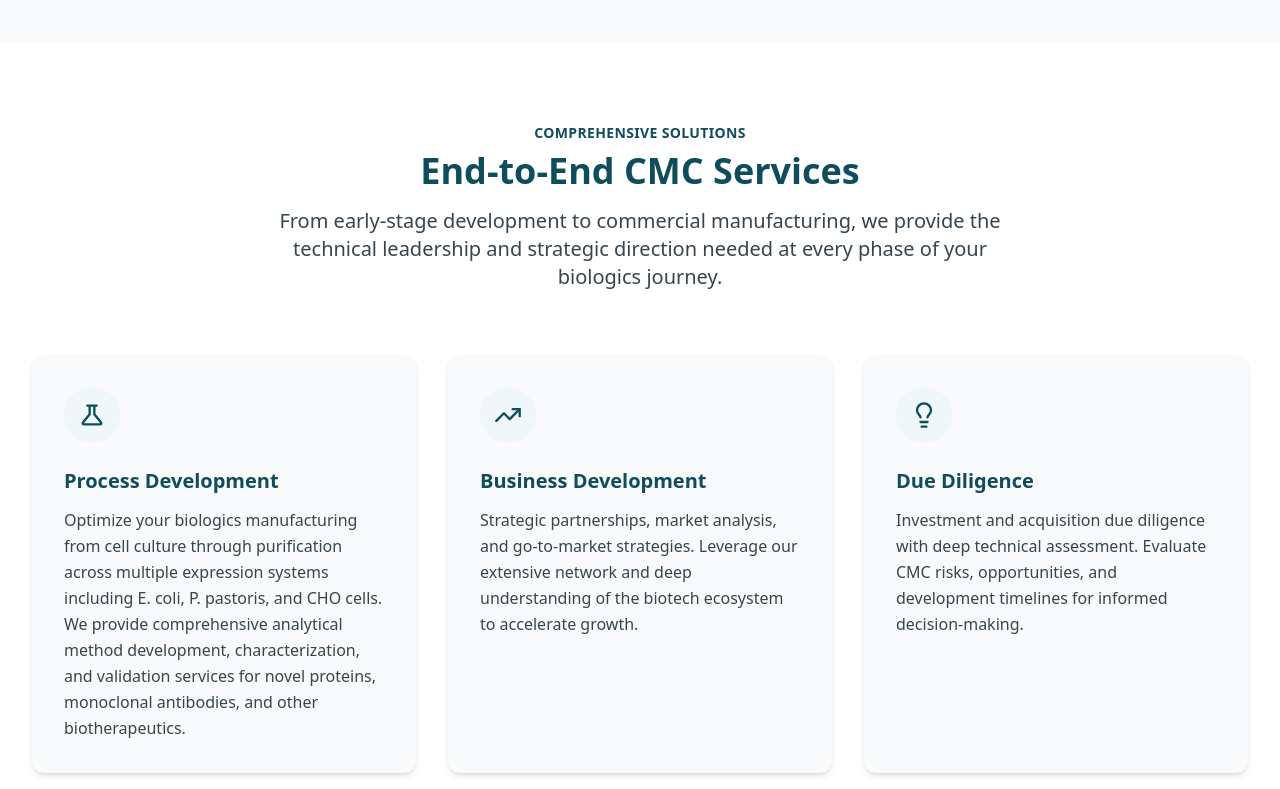
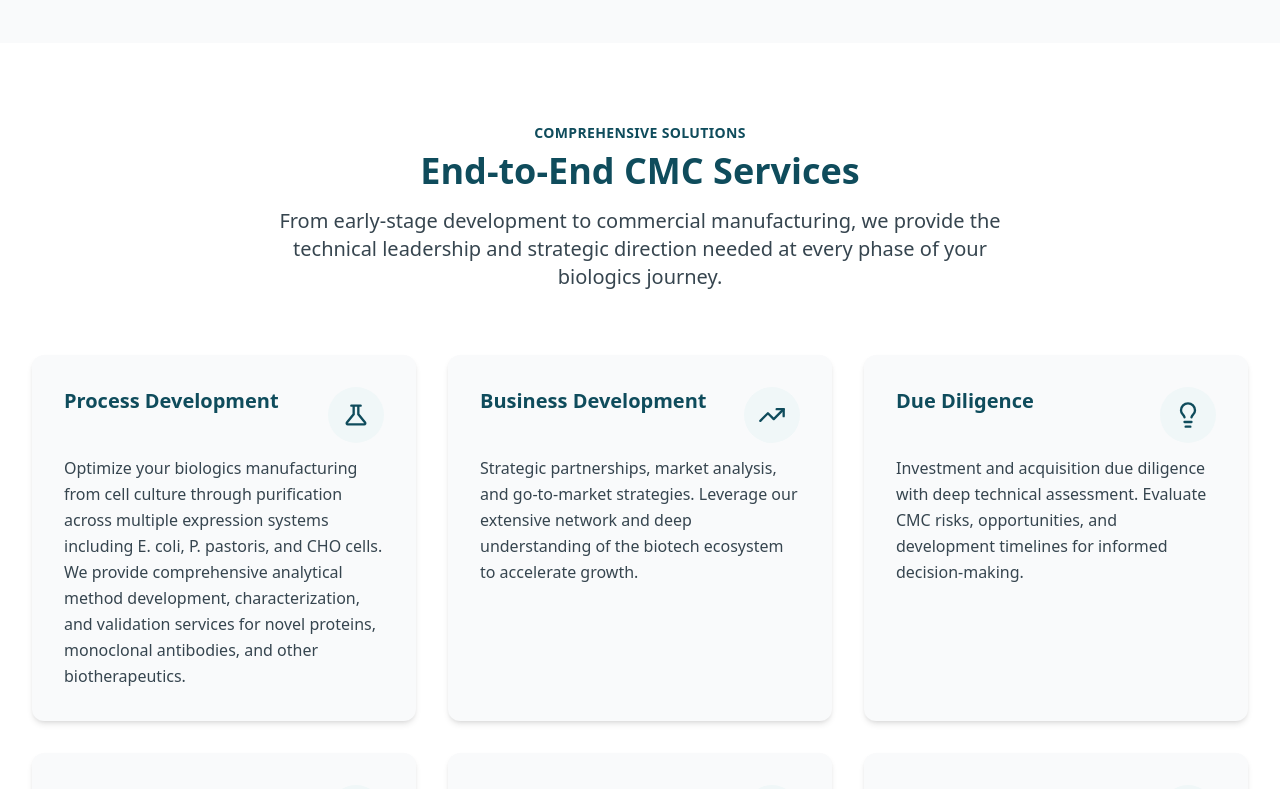
Before and after one commit to JoshDesmond/bcm-solutions, a React (Vite) app in the folder BCMSolutions/: page / in a window 1280 px wide. Shown: the part 1140-1929 px from the top of the page. Built offline with nearby package versions, Linux system fonts and the light colour scheme.

Commit message:
Tweaks content styling a little more for desktop view

```diff
--- a/BCMSolutions/src/components/home/Content/Content.tsx
+++ b/BCMSolutions/src/components/home/Content/Content.tsx
@@ -44,7 +44,7 @@ const Content: React.FC = () => {
 
       {/* Services Section */}
       <section className="py-20 bg-white">
-        <div className="max-w-7xl mx-auto px-4 sm:px-6 lg:px-8">
+        <div className="max-w-[1340px] mx-auto px-4 sm:px-6 lg:px-8">
           <div className="text-center mb-16">
             <p className="text-sm font-semibold text-[#0F4C5C] uppercase tracking-wide mb-2">Comprehensive Solutions</p>
             <h2 className="text-4xl font-bold text-[#0F4C5C] mb-4">End-to-End CMC Services</h2>
@@ -87,11 +87,13 @@ const Content: React.FC = () => {
                 description: "Expert contract negotiation and CDMO oversight. Tech transfer leadership for both microbial and mammalian systems, ensuring seamless transitions and timeline adherence."
               },
             ].map((service, idx) => (
-              <div key={idx} className="group bg-gray-50 rounded-xl p-8 shadow-md hover:bg-gray-100 transition-colors duration-300">
-                <div className="bg-[#F0F7F8] rounded-full w-14 h-14 flex items-center justify-center mb-6 group-hover:bg-[#0F4C5C] transition-colors">
-                  <service.icon className="w-7 h-7 text-[#0F4C5C] group-hover:text-white transition-colors" />
+              <div key={idx} className="group bg-gray-50 rounded-xl p-8 shadow-md hover:bg-gray-100 transition-colors duration-300 min-h-[340px]">
+                <div className="flex items-start justify-between mb-3">
+                  <h3 className="text-xl font-bold text-[#0F4C5C]">{service.title}</h3>
+                  <div className="bg-[#F0F7F8] rounded-full w-14 h-14 flex items-center justify-center group-hover:bg-[#0F4C5C] transition-colors">
+                    <service.icon className="w-7 h-7 text-[#0F4C5C] group-hover:text-white transition-colors" />
+                  </div>
                 </div>
-                <h3 className="text-xl font-bold text-[#0F4C5C] mb-3">{service.title}</h3>
                 <p className="text-[#36454F] leading-relaxed">{service.description}</p>
               </div>
             ))}
@@ -116,8 +118,8 @@ const Content: React.FC = () => {
               { icon: TestTube, title: "Eukaryotic Expression", desc: "Expertise in P. pastoris and CHO cell line development, including optimization and scale-up through all phases of GMP manufacturing." },
               { icon: Dna, title: "Monoclonal Antibodies", desc: "Including bispecific T-cell engagers and novel formats" },
             ].map((area, idx) => (
-              <div key={idx} className="text-center group">
-                <div className="bg-white rounded-2xl p-8 shadow-md hover:bg-gray-50 transition-colors duration-300">
+              <div key={idx} className="text-center group h-full">
+                <div className="bg-white rounded-2xl p-8 shadow-md hover:bg-gray-50 transition-colors duration-300 h-full">
                   <div className="bg-gradient-to-br from-[#0F4C5C] to-[#1A5E70] rounded-full w-20 h-20 flex items-center justify-center mx-auto mb-4">
                     <area.icon className="w-10 h-10 text-white" />
                   </div>
```
